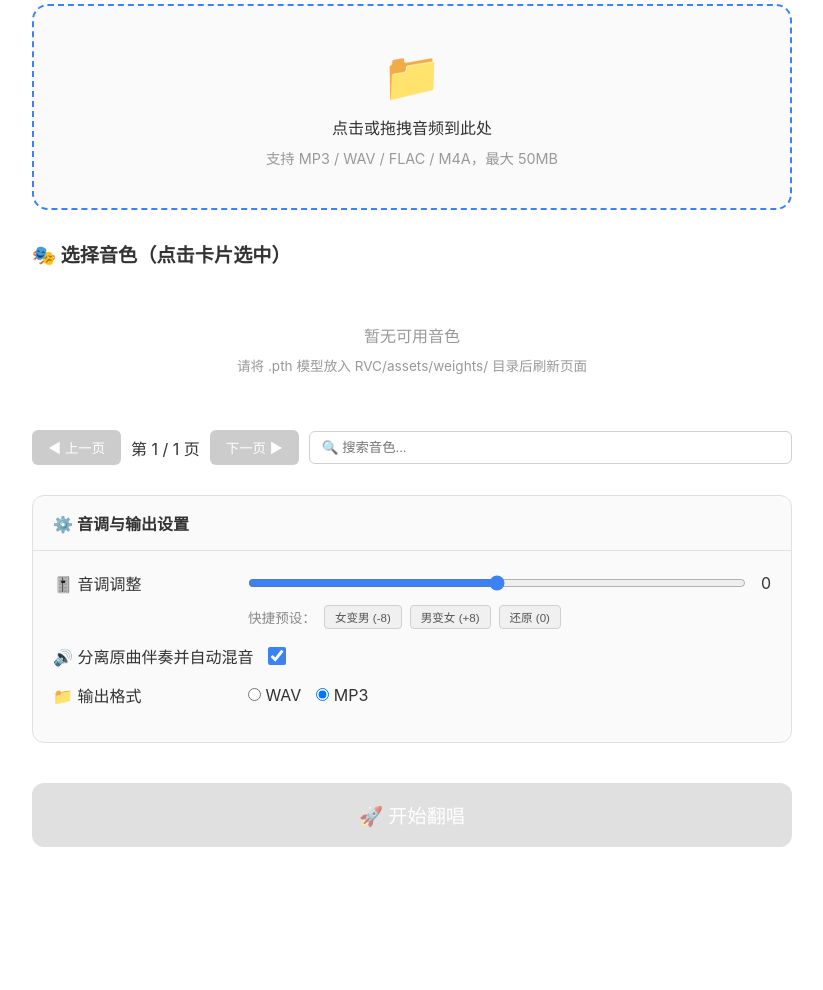
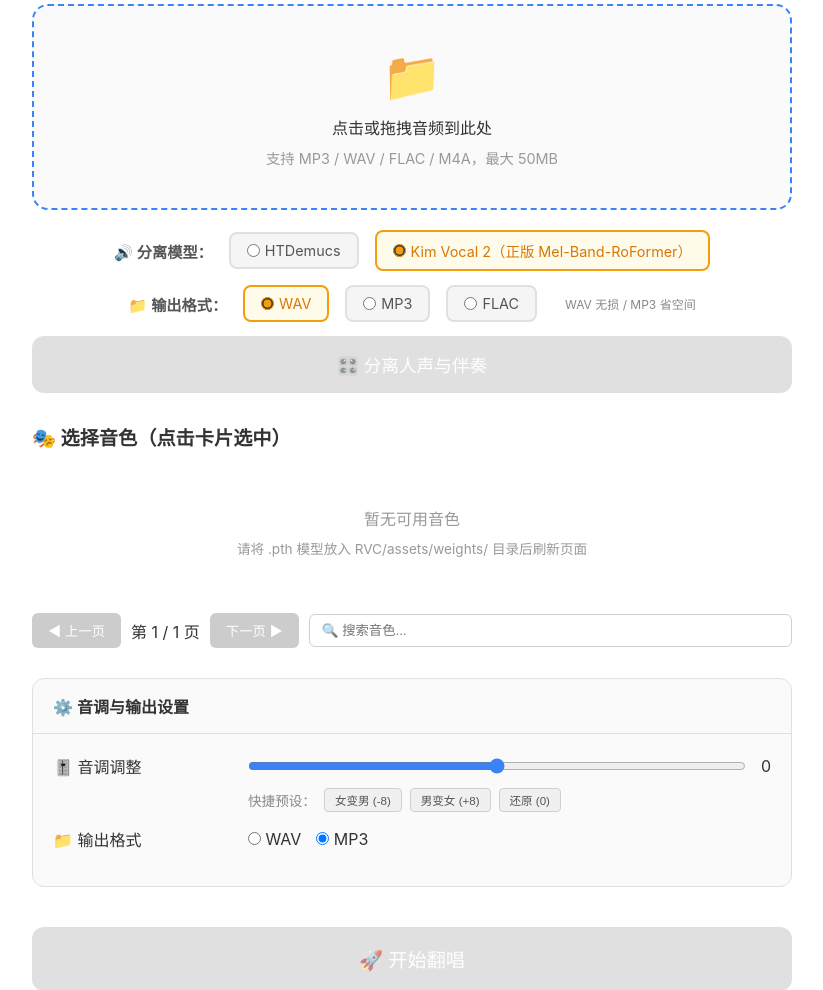
Before and after one commit to guanxing-spec/voicecover, a Flask app: page / in a window 1280 px wide. Shown: the part 166-1156 px from the top of the page, without its empty margins (228-1051 px from the left). Before the commit the page ends 1013 px from the top, so only its background shows below. Run offline with Flask 3, Linux system fonts and the light colour scheme.

Commit message:
分离功能、GPU互斥锁、输出格式选择、路径安全校验
- 新增人声分离功能：HTDemucs（4音轨）和 Kim Vocal 2（Mel-Band-RoFormer）
- GPU 互斥锁（gpu_lock）防止分离和翻唱同时占用显存，带 5 分钟超时
- 分离/翻唱输出格式可选 WAV/MP3/FLAC
- 路径穿越防护（_is_safe_path）
- Flask debug 模式关闭 reloader 防止进程残留
- 翻唱试听修复（as_attachment=False 使浏览器能播放）
- 分离进度实时跟踪（loading_model→separating→completed）
- 翻唱翻页、搜索、原音频播放器
- 白底界面重新设计
- 音调快捷预设（女变男 -8 / 男变女 +8）
- 新音色模型映射

Co-Authored-By: Claude Opus 4.7 <noreply@anthropic.com>

```diff
--- a/voicecover/app.py
+++ b/voicecover/app.py
@@ -1,10 +1,22 @@
 from flask import Flask, render_template, request, jsonify, send_file, make_response
 import os
-from config import UPLOAD_DIR, OUTPUT_DIR
+from config import UPLOAD_DIR, OUTPUT_DIR, SEPARATION_DIR
 from utils import get_voice_models, cleanup_old_files
-from tasks import start_conversion, get_task_status
+from tasks import start_conversion, get_task_status, start_separation_task, get_separation_task_status
 
 app = Flask(__name__)
+
+ALLOWED_PATHS = [
+    os.path.abspath(UPLOAD_DIR),
+    os.path.abspath(SEPARATION_DIR),
+    os.path.abspath(OUTPUT_DIR),
+]
+
+
+def _is_safe_path(path):
+    """验证文件路径在允许的目录内，防止路径穿越"""
+    real = os.path.abspath(os.path.realpath(path))
+    return any(real.startswith(base + os.sep) or real == base for base in ALLOWED_PATHS)
 
 
 @app.route('/')
@@ -47,6 +59,8 @@ def convert():
     file_path = data.get('file_path')
     model_name = data.get('model')
     pitch = int(data.get('pitch', 0))
+    vocal_path = data.get('vocal_path')
+    output_format = data.get('format', 'mp3').lower()
 
     if not file_path or not model_name:
         return jsonify({'status': 'error', 'message': '缺少参数'}), 400
@@ -54,8 +68,63 @@ def convert():
     if not os.path.exists(file_path):
         return jsonify({'status': 'error', 'message': '文件不存在'}), 404
 
-    task_id = start_conversion(file_path, model_name, pitch)
+    if not _is_safe_path(file_path):
+        return jsonify({'status': 'error', 'message': '非法的文件路径'}), 400
+
+    if output_format not in ('wav', 'mp3', 'flac'):
+        output_format = 'mp3'
+
+    if vocal_path and not _is_safe_path(vocal_path):
+        return jsonify({'status': 'error', 'message': '非法的音频路径'}), 400
+
+    task_id = start_conversion(file_path, model_name, pitch, vocal_path=vocal_path, output_format=output_format)
     return jsonify({'status': 'success', 'data': {'task_id': task_id}})
+
+
+@app.route('/separate', methods=['POST'])
+def separate():
+    data = request.get_json() or request.form
+    file_path = data.get('file_path')
+    sep_model = data.get('sep_model', 'htdemucs')
+    output_format = data.get('output_format', 'WAV').upper()
+
+    if not file_path:
+        return jsonify({'status': 'error', 'message': '缺少参数'}), 400
+
+    if not os.path.exists(file_path):
+        return jsonify({'status': 'error', 'message': '文件不存在'}), 404
+
+    if not _is_safe_path(file_path):
+        return jsonify({'status': 'error', 'message': '非法的文件路径'}), 400
+
+    if sep_model not in ('htdemucs', 'kim_vocal_2'):
+        return jsonify({'status': 'error', 'message': '不支持的分离模型'}), 400
+
+    if output_format not in ('WAV', 'MP3', 'FLAC'):
+        return jsonify({'status': 'error', 'message': '不支持的输出格式'}), 400
+
+    task_id = start_separation_task(file_path, model_type=sep_model, output_format=output_format)
+    return jsonify({'status': 'success', 'data': {'task_id': task_id}})
+
+
+@app.route('/separation-status/<task_id>', methods=['GET'])
+def separation_status(task_id):
+    return jsonify({'status': 'success', 'data': get_separation_task_status(task_id)})
+
+
+@app.route('/separation-download/<task_id>/<stem_type>', methods=['GET'])
+def separation_download(task_id, stem_type):
+    info = get_separation_task_status(task_id)
+    if info.get('status') != 'completed':
+        return jsonify({'status': 'error', 'message': '分离未完成'}), 400
+
+    stem_path = info.get('vocal_path') if stem_type == 'vocal' else info.get('inst_path')
+    if not stem_path or not os.path.exists(stem_path):
+        return jsonify({'status': 'error', 'message': '文件不存在'}), 404
+
+    response = make_response(send_file(stem_path, as_attachment=False))
+    response.headers['Cache-Control'] = 'no-cache, no-store, must-revalidate'
+    return response
 
 
 @app.route('/status/<task_id>', methods=['GET'])
@@ -88,4 +157,4 @@ def manual_cleanup():
 
 
 if __name__ == '__main__':
-    app.run(debug=True, host='0.0.0.0', port=5000)
+    app.run(debug=True, use_reloader=False, host='0.0.0.0', port=5000)
--- a/voicecover/config.py
+++ b/voicecover/config.py
@@ -10,6 +10,8 @@ RVC_INFER_CLI = os.path.join(RVC_DIR, 'run_infer.py')
 VENV_PYTHON = os.path.join(BASE_DIR, 'venv', 'Scripts', 'python.exe')
 UPLOAD_DIR = os.path.join(BASE_DIR, 'static', 'uploads')
 OUTPUT_DIR = os.path.join(BASE_DIR, 'outputs')
+SEPARATION_DIR = os.path.join(BASE_DIR, 'separated')
+MODELS_DIR = os.path.join(BASE_DIR, 'models')
 
-for d in [UPLOAD_DIR, OUTPUT_DIR]:
+for d in [UPLOAD_DIR, OUTPUT_DIR, SEPARATION_DIR, MODELS_DIR]:
     os.makedirs(d, exist_ok=True)
--- a/voicecover/static/css/style.css
+++ b/voicecover/static/css/style.css
@@ -330,6 +330,113 @@ input[type="checkbox"] { accent-color: #3b82f6; width: 18px; height: 18px; }
 .result-actions button:hover, .result-actions a:hover { background: #2563eb; }
 #resultPlayer { margin-top: 15px; width: 100%; }
 
+/* 分离区域 */
+.separate-section {
+    margin: 20px 0;
+    text-align: center;
+}
+.sep-model-selector {
+    display: flex;
+    align-items: center;
+    justify-content: center;
+    gap: 16px;
+    margin-bottom: 14px;
+    flex-wrap: wrap;
+}
+.sep-model-label {
+    font-weight: 600;
+    font-size: 0.95em;
+    color: #555;
+}
+.sep-model-option {
+    display: inline-flex;
+    align-items: center;
+    gap: 5px;
+    background: #f5f5f5;
+    border: 2px solid #e0e0e0;
+    padding: 8px 16px;
+    border-radius: 8px;
+    cursor: pointer;
+    font-size: 0.9em;
+    color: #555;
+    transition: all 0.2s;
+}
+.sep-model-option:hover {
+    border-color: #3b82f6;
+    background: #eef2ff;
+}
+.sep-model-option input[type="radio"]:checked + .sep-model-option {
+    border-color: #f59e0b;
+    background: #fffbeb;
+}
+/* 用 JS 来高亮选中的 label */
+.sep-model-option.selected {
+    border-color: #f59e0b;
+    background: #fffbeb;
+    color: #d97706;
+}
+.sep-model-option input[type="radio"] {
+    accent-color: #f59e0b;
+}
+.separate-btn {
+    width: 100%;
+    padding: 16px;
+    font-size: 1.1em;
+    background: linear-gradient(135deg, #f59e0b, #f97316);
+    color: #fff;
+    border: none;
+    border-radius: 12px;
+    cursor: pointer;
+    transition: all 0.3s;
+}
+.separate-btn:hover:not(:disabled) { transform: scale(1.02); }
+.separate-btn:disabled {
+    background: #ccc;
+    cursor: not-allowed;
+    opacity: 0.6;
+}
+
+/* 分离结果 */
+.separate-result {
+    background: #fafafa;
+    border: 1px solid #e0e0e0;
+    padding: 20px;
+    border-radius: 12px;
+    text-align: center;
+    margin: 20px 0;
+}
+.separate-result h3 { color: #10b981; margin-bottom: 5px; }
+.sep-hint { color: #888; font-size: 0.9em; margin-bottom: 15px; }
+.sep-stems {
+    display: grid;
+    grid-template-columns: 1fr 1fr;
+    gap: 16px;
+}
+.sep-stem-card {
+    background: #fff;
+    border: 1px solid #e0e0e0;
+    border-radius: 10px;
+    padding: 16px;
+}
+.sep-stem-label { font-weight: 600; margin-bottom: 10px; font-size: 1em; }
+.sep-player { width: 100%; margin-bottom: 10px; }
+.sep-download-btn {
+    display: inline-block;
+    background: #3b82f6;
+    color: #fff;
+    border: none;
+    padding: 8px 16px;
+    border-radius: 6px;
+    text-decoration: none;
+    cursor: pointer;
+    font-size: 0.9em;
+}
+.sep-download-btn:hover { background: #2563eb; }
+
+@media (max-width: 600px) {
+    .sep-stems { grid-template-columns: 1fr; }
+}
+
 /* 空状态 */
 .empty-state {
     text-align: center;
--- a/voicecover/static/js/main.js
+++ b/voicecover/static/js/main.js
@@ -2,6 +2,10 @@ let selectedVoice = null;
 let uploadedFile = null;
 let currentTaskId = null;
 let pollInterval = null;
+let separationTaskId = null;
+let separatedVocalPath = null;
+let separatedInstPath = null;
+let sepPollInterval = null;
 
 // ===== 上传区交互 =====
 const dropZone = document.getElementById('dropZone');
@@ -49,6 +53,8 @@ async function handleFile(file) {
             const player = document.getElementById('originalPlayer');
             player.src = data.data.url;
             document.getElementById('originalPlayerWrapper').classList.remove('hidden');
+            resetSeparation();
+            updateSeparateButton();
             updateConvertButton();
         } else {
             alert('上传失败: ' + data.message);
@@ -64,7 +70,21 @@ function removeFile() {
     document.getElementById('originalPlayerWrapper').classList.add('hidden');
     document.getElementById('originalPlayer').src = '';
     document.getElementById('audioInput').value = '';
+    resetSeparation();
     updateConvertButton();
+}
+
+function resetSeparation() {
+    if (sepPollInterval) {
+        clearInterval(sepPollInterval);
+        sepPollInterval = null;
+    }
+    separationTaskId = null;
+    separatedVocalPath = null;
+    separatedInstPath = null;
+    document.getElementById('sepProgressSection').classList.add('hidden');
+    document.getElementById('sepResultSection').classList.add('hidden');
+    document.getElementById('separateBtn').disabled = true;
 }
 
 // ===== 音色选择 =====
@@ -80,6 +100,23 @@ function updateConvertButton() {
     btn.disabled = !(uploadedFile && selectedVoice);
 }
 
+function updateSeparateButton() {
+    document.getElementById('separateBtn').disabled = !uploadedFile;
+}
+
+// 分离模型选择高亮
+document.addEventListener('DOMContentLoaded', () => {
+    initPagination();
+    document.querySelectorAll('.sep-model-option').forEach(el => {
+        const radio = el.querySelector('input[type="radio"]');
+        if (radio && radio.checked) el.classList.add('selected');
+        el.addEventListener('click', () => {
+            document.querySelectorAll('.sep-model-option').forEach(o => o.classList.remove('selected'));
+            el.classList.add('selected');
+        });
+    });
+});
+
 // ===== 高级设置 =====
 function updatePitchLabel() {
     document.getElementById('pitchLabel').textContent = document.getElementById('pitch').value;
@@ -88,6 +125,113 @@ function updatePitchLabel() {
 function setPitch(val) {
     document.getElementById('pitch').value = val;
     updatePitchLabel();
+}
+
+// ===== 人声分离 =====
+async function startSeparate() {
+    if (!uploadedFile) return;
+
+    if (sepPollInterval) {
+        clearInterval(sepPollInterval);
+        sepPollInterval = null;
+    }
+
+    const btn = document.getElementById('separateBtn');
+    btn.disabled = true;
+    btn.textContent = '⏳ 分离中...';
+
+    // 获取选中的分离模型和输出格式
+    const sepModelRadio = document.querySelector('input[name="sep_model"]:checked');
+    const sepModel = sepModelRadio ? sepModelRadio.value : 'htdemucs';
+    const fmtRadio = document.querySelector('input[name="sep_output_format"]:checked');
+    const outputFormat = fmtRadio ? fmtRadio.value : 'WAV';
+
+    // 隐藏旧结果
+    document.getElementById('sepResultSection').classList.add('hidden');
+    document.getElementById('sepProgressSection').classList.remove('hidden');
+    separationTaskId = null;
+
+    try {
+        const res = await fetch('/separate', {
+            method: 'POST',
+            headers: { 'Content-Type': 'application/json' },
+            body: JSON.stringify({
+                file_path: uploadedFile.file_path,
+                sep_model: sepModel,
+                output_format: outputFormat
+            })
+        });
+
+        const data = await res.json();
+        if (data.status !== 'success') {
+            alert('启动分离失败: ' + data.message);
+            btn.disabled = false;
+            btn.textContent = '🎛️ 分离人声与伴奏';
+            return;
+        }
+
+        separationTaskId = data.data.task_id;
+        sepPollInterval = setInterval(pollSeparationStatus, 2000);
+    } catch (err) {
+        alert('网络错误，请重试');
+        btn.disabled = false;
+        btn.textContent = '🎛️ 分离人声与伴奏';
+    }
+}
+
+async function pollSeparationStatus() {
+    const taskId = separationTaskId;
+    if (!taskId) return;
+
+    try {
+        const res = await fetch(`/separation-status/${taskId}`);
+        const data = await res.json();
+        const task = data.data;
+
+        document.getElementById('sepStatusText').textContent = task.message || '处理中...';
+        document.getElementById('sepProgressFill').style.width = task.progress + '%';
+        document.getElementById('sepProgressPercent').textContent = task.progress + '%';
+
+        if (task.status === 'completed') {
+            if (separationTaskId !== taskId) return;
+            clearInterval(sepPollInterval);
+            sepPollInterval = null;
+
+            separatedVocalPath = task.vocal_path;
+            separatedInstPath = task.inst_path;
+
+            document.getElementById('sepProgressSection').classList.add('hidden');
+            document.getElementById('separateBtn').textContent = '🎛️ 分离人声与伴奏';
+            showSeparationResult();
+        } else if (task.status === 'failed') {
+            if (separationTaskId !== taskId) return;
+            clearInterval(sepPollInterval);
+            sepPollInterval = null;
+            alert('分离失败: ' + (task.message || '未知错误'));
+            document.getElementById('sepProgressSection').classList.add('hidden');
+            document.getElementById('separateBtn').disabled = false;
+            document.getElementById('separateBtn').textContent = '🎛️ 分离人声与伴奏';
+        }
+    } catch (err) {
+        // 轮询失败暂不处理
+    }
+}
+
+function showSeparationResult() {
+    document.getElementById('sepResultSection').classList.remove('hidden');
+    document.getElementById('separateBtn').disabled = true;
+    document.getElementById('separateBtn').textContent = '✅ 已分离';
+
+    const ts = Date.now();
+    const vocalPlayer = document.getElementById('vocalPlayer');
+    vocalPlayer.src = `/separation-download/${separationTaskId}/vocal?_=${ts}`;
+    document.getElementById('vocalDownloadLink').href = `/separation-download/${separationTaskId}/vocal?_=${ts}`;
+
+    const instPlayer = document.getElementById('instPlayer');
+    instPlayer.src = `/separation-download/${separationTaskId}/inst?_=${ts}`;
+    document.getElementById('instDownloadLink').href = `/separation-download/${separationTaskId}/inst?_=${ts}`;
+
+    updateConvertButton();
 }
 
 // ===== 音色翻页和搜索 =====
@@ -156,13 +300,18 @@ async function startConvert() {
     currentTaskId = null;
 
     try {
+        const formatRadio = document.querySelector('input[name="format"]:checked');
+        const outputFormat = formatRadio ? formatRadio.value : 'mp3';
+
         const res = await fetch('/convert', {
             method: 'POST',
             headers: { 'Content-Type': 'application/json' },
             body: JSON.stringify({
                 file_path: uploadedFile.file_path,
                 model: selectedVoice,
-                pitch: parseInt(pitch)
+                pitch: parseInt(pitch),
+                vocal_path: separatedVocalPath || null,
+                format: outputFormat
             })
         });
 
@@ -263,5 +412,3 @@ function closeContact(e) {
     if (e && e.target !== e.currentTarget) return;
     document.getElementById('contactModal').classList.add('hidden');
 }
-
-document.addEventListener('DOMContentLoaded', initPagination);
--- a/voicecover/templates/index.html
+++ b/voicecover/templates/index.html
@@ -41,6 +41,67 @@
         <div id="originalPlayerWrapper" class="original-player hidden">
             <audio id="originalPlayer" controls></audio>
         </div>
+
+        <!-- 人声分离 -->
+        <section class="separate-section" id="separateSection">
+            <div class="sep-model-selector">
+                <span class="sep-model-label">🔊 分离模型：</span>
+                <label class="sep-model-option">
+                    <input type="radio" name="sep_model" value="htdemucs" onchange="updateSeparateButton()">
+                    HTDemucs
+                </label>
+                <label class="sep-model-option">
+                    <input type="radio" name="sep_model" value="kim_vocal_2" checked onchange="updateSeparateButton()">
+                    Kim Vocal 2（正版 Mel-Band-RoFormer）
+                </label>
+            </div>
+            <div class="sep-model-selector" style="margin-top:8px">
+                <span class="sep-model-label">📁 输出格式：</span>
+                <label class="sep-model-option">
+                    <input type="radio" name="sep_output_format" value="WAV" checked onchange="updateSeparateButton()">
+                    WAV
+                </label>
+                <label class="sep-model-option">
+                    <input type="radio" name="sep_output_format" value="MP3" onchange="updateSeparateButton()">
+                    MP3
+                </label>
+                <label class="sep-model-option">
+                    <input type="radio" name="sep_output_format" value="FLAC" onchange="updateSeparateButton()">
+                    FLAC
+                </label>
+                <span style="margin-left: 12px; font-size: 12px; color: #888;">WAV 无损 / MP3 省空间</span>
+            </div>
+            <button class="separate-btn" id="separateBtn" onclick="startSeparate()" disabled>
+                🎛️ 分离人声与伴奏
+            </button>
+        </section>
+
+        <!-- 分离进度 -->
+        <section class="progress-section hidden" id="sepProgressSection">
+            <p>⏳ <span id="sepStatusText">准备分离...</span></p>
+            <div class="progress-bar">
+                <div class="progress-fill" id="sepProgressFill" style="width: 0%"></div>
+            </div>
+            <p id="sepProgressPercent">0%</p>
+        </section>
+
+        <!-- 分离结果 -->
+        <section class="separate-result hidden" id="sepResultSection">
+            <h3>✅ 分离完成！</h3>
+            <p class="sep-hint">试听满意后，选择音色开始翻唱</p>
+            <div class="sep-stems">
+                <div class="sep-stem-card">
+                    <div class="sep-stem-label">🎤 人声</div>
+                    <audio class="sep-player" id="vocalPlayer" controls></audio>
+                    <a class="sep-download-btn" id="vocalDownloadLink" href="#" download>💾 下载人声</a>
+                </div>
+                <div class="sep-stem-card">
+                    <div class="sep-stem-label">🎹 伴奏</div>
+                    <audio class="sep-player" id="instPlayer" controls></audio>
+                    <a class="sep-download-btn" id="instDownloadLink" href="#" download>💾 下载伴奏</a>
+                </div>
+            </div>
+        </section>
 
         <!-- 音色选择 -->
         <section class="voice-section">
@@ -87,10 +148,6 @@
                     <button onclick="setPitch(-8)">女变男 (-8)</button>
                     <button onclick="setPitch(8)">男变女 (+8)</button>
                     <button onclick="setPitch(0)">还原 (0)</button>
-                </div>
-                <div class="setting-item">
-                    <label>🔊 分离原曲伴奏并自动混音</label>
-                    <input type="checkbox" id="separateVocal" checked>
                 </div>
                 <div class="setting-item">
                     <label>📁 输出格式</label>
```
Also changed, not shown: voicecover/separation.py (added, +233 -0 lines), voicecover/tasks.py (+58 -6 lines), 1 other file.
